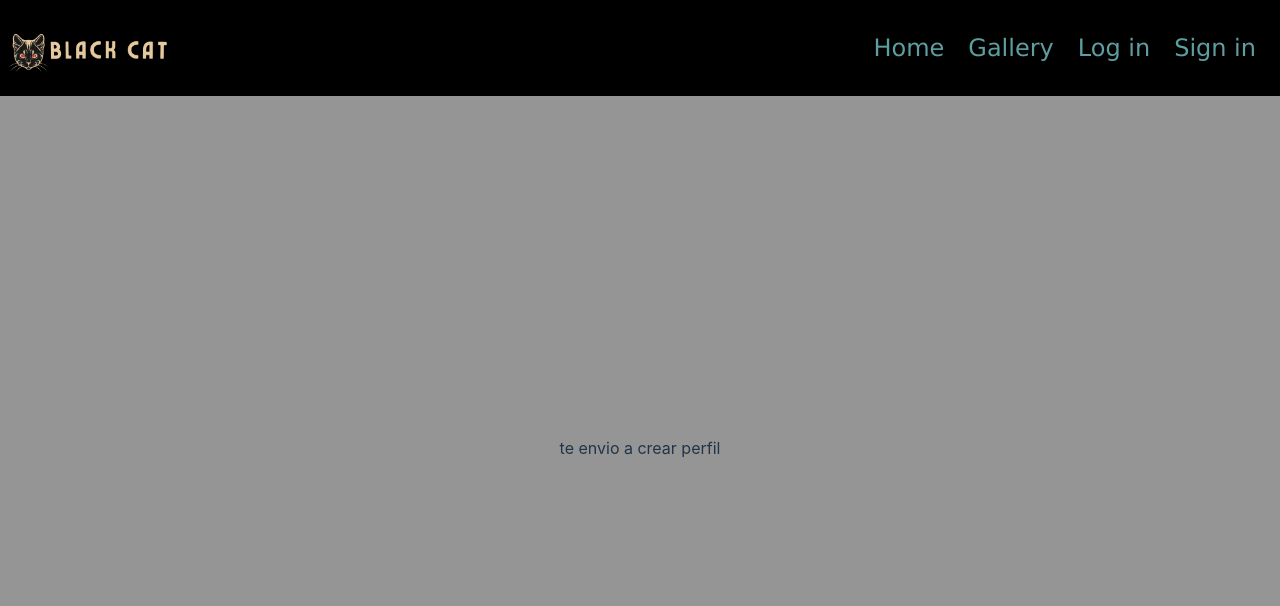
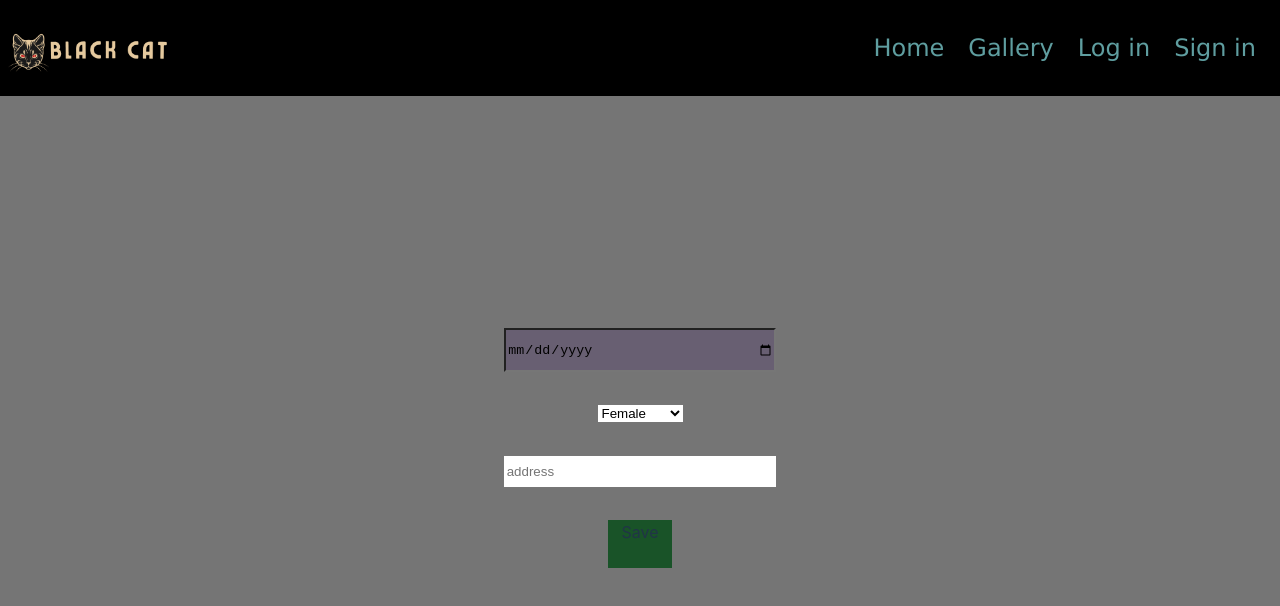
Before and after one commit to vanbrigo/tattoo-studio-react, a React (Vite) app: page /profile in a window 1280 px wide. Shown: the top 606 px of the page. Built offline with nearby package versions, Linux system fonts and the light colour scheme; no server answers.

Commit message:
feat: add create profile view in case user have no profile created

```diff
--- a/src/pages/Profile/Profile.jsx
+++ b/src/pages/Profile/Profile.jsx
@@ -1,10 +1,10 @@
 import { useEffect, useState } from "react"
 import "./Profile.css"
-import { Navigate } from "react-router-dom"
 import { getMyProfile } from "../../services/apiCalls"
 import { useSelector } from "react-redux"
 import { userData } from "../userSlice"
 import dayjs from 'dayjs'
+import { CreateProfile } from "../CreateProfile/CreateProfile"
 
 export const Profile=()=>{
     const [profile, setProfile]=useState()
@@ -36,7 +36,7 @@ export const Profile=()=>{
     return(
     <div className="profileDesign">
         {!profile
-        ?(<>{!messageError ?(<>te envio a crear perfil</>) :(<>No ha llegado nada</>)}</>)
+        ?(<>{!messageError ?(<CreateProfile />) :(<>No ha llegado nada</>)}</>)
         :(<div className="profileData">
         <div>{profile.user.name}</div>
         <div>{profile.user.email}</div>
```
